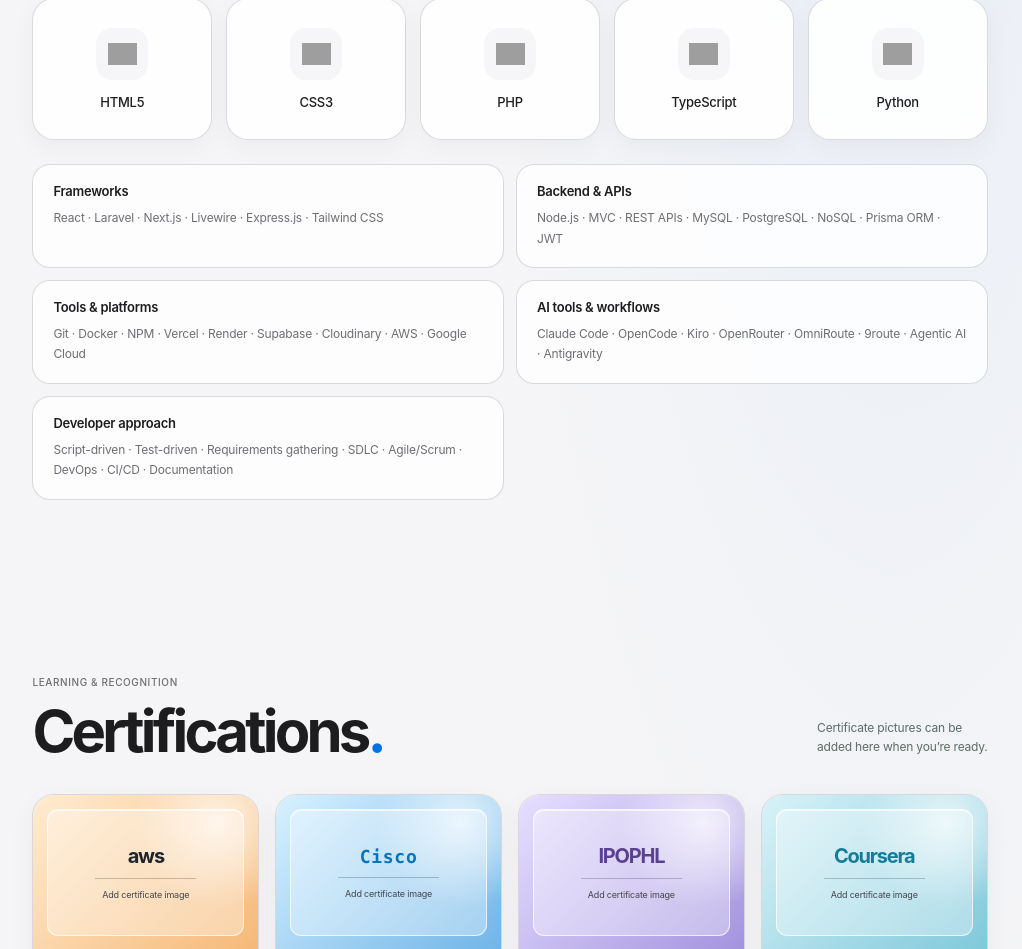
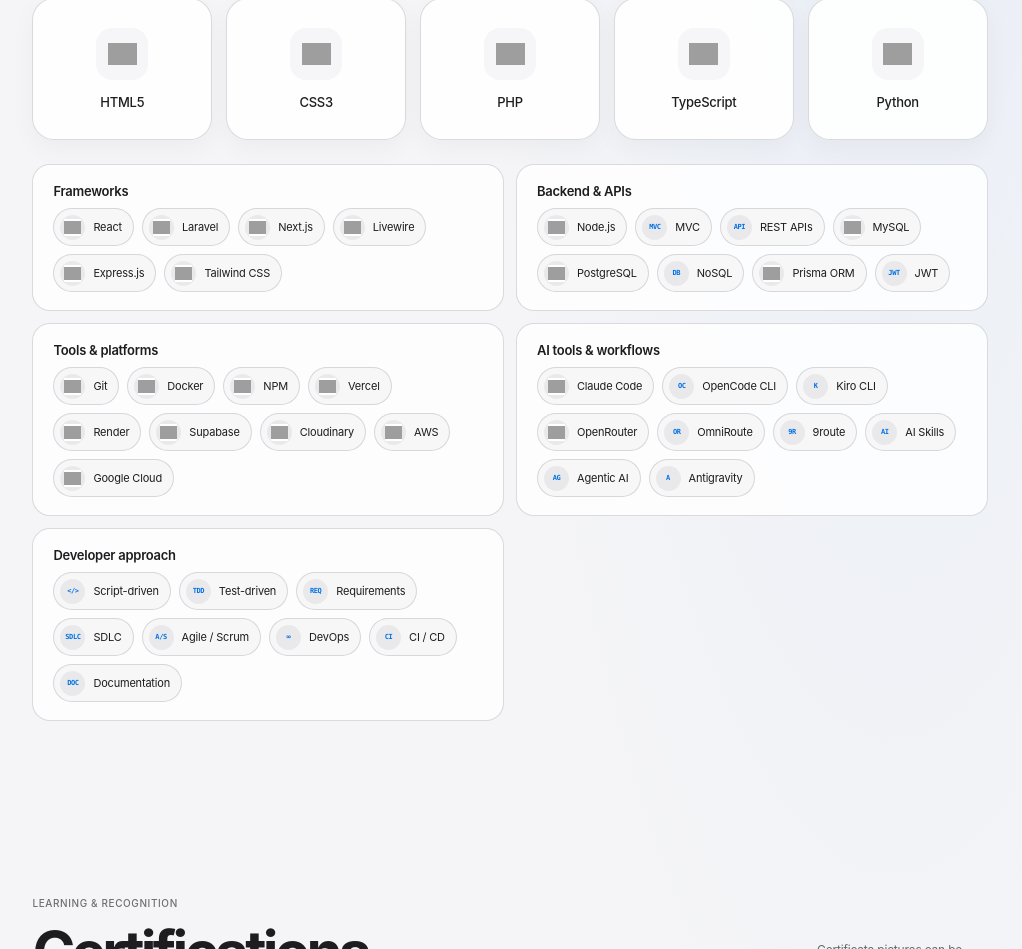
Before and after one commit to Tristan-CTU/Portfolio_Obeso, a React (Vite) app: page / in a window 1280 px wide. Shown: the part 1253-2202 px from the top of the page, without its empty margins (130-1152 px from the left). Built offline with nearby package versions, Linux system fonts and the light colour scheme; grey boxes are pictures that could not be loaded.

Commit message:
Add logo marks throughout technical skills

```diff
--- a/src/main.jsx
+++ b/src/main.jsx
@@ -17,11 +17,21 @@ const languages = [
 ];
 
 const skillGroups = [
-  { title: 'Frameworks', items: 'React · Laravel · Next.js · Livewire · Express.js · Tailwind CSS' },
-  { title: 'Backend & APIs', items: 'Node.js · MVC · REST APIs · MySQL · PostgreSQL · NoSQL · Prisma ORM · JWT' },
-  { title: 'Tools & platforms', items: 'Git · Docker · NPM · Vercel · Render · Supabase · Cloudinary · AWS · Google Cloud' },
-  { title: 'AI tools & workflows', items: 'Claude Code · OpenCode · Kiro · OpenRouter · OmniRoute · 9route · Agentic AI · Antigravity' },
-  { title: 'Developer approach', items: 'Script-driven · Test-driven · Requirements gathering · SDLC · Agile/Scrum · DevOps · CI/CD · Documentation' },
+  { title: 'Frameworks', items: [
+    { name: 'React', icon: 'react', color: '61DAFB', mark: 'R' }, { name: 'Laravel', icon: 'laravel', color: 'FF2D20', mark: 'L' }, { name: 'Next.js', icon: 'nextdotjs', color: '111111', mark: 'N' }, { name: 'Livewire', icon: 'livewire', color: '4E56A6', mark: 'LW' }, { name: 'Express.js', icon: 'express', color: '555555', mark: 'EX' }, { name: 'Tailwind CSS', icon: 'tailwindcss', color: '06B6D4', mark: 'TW' },
+  ] },
+  { title: 'Backend & APIs', items: [
+    { name: 'Node.js', icon: 'nodedotjs', color: '5FA04E', mark: 'N' }, { name: 'MVC', mark: 'MVC' }, { name: 'REST APIs', mark: 'API' }, { name: 'MySQL', icon: 'mysql', color: '4479A1', mark: 'SQL' }, { name: 'PostgreSQL', icon: 'postgresql', color: '4169E1', mark: 'PG' }, { name: 'NoSQL', mark: 'DB' }, { name: 'Prisma ORM', icon: 'prisma', color: '2D3748', mark: 'P' }, { name: 'JWT', mark: 'JWT' },
+  ] },
+  { title: 'Tools & platforms', items: [
+    { name: 'Git', icon: 'git', color: 'F05032', mark: 'G' }, { name: 'Docker', icon: 'docker', color: '2496ED', mark: 'D' }, { name: 'NPM', icon: 'npm', color: 'CB3837', mark: 'npm' }, { name: 'Vercel', icon: 'vercel', color: '111111', mark: 'V' }, { name: 'Render', icon: 'render', color: '46E3B7', mark: 'R' }, { name: 'Supabase', icon: 'supabase', color: '3FCF8E', mark: 'S' }, { name: 'Cloudinary', icon: 'cloudinary', color: '3448C5', mark: 'C' }, { name: 'AWS', icon: 'amazonaws', color: 'FF9900', mark: 'AWS' }, { name: 'Google Cloud', icon: 'googlecloud', color: '4285F4', mark: 'GCP' },
+  ] },
+  { title: 'AI tools & workflows', items: [
+    { name: 'Claude Code', icon: 'anthropic', color: '191919', mark: 'C' }, { name: 'OpenCode CLI', mark: 'OC' }, { name: 'Kiro CLI', mark: 'K' }, { name: 'OpenRouter', icon: 'openrouter', color: '6467F2', mark: 'OR' }, { name: 'OmniRoute', mark: 'OR' }, { name: '9route', mark: '9R' }, { name: 'AI Skills', mark: 'AI' }, { name: 'Agentic AI', mark: 'AG' }, { name: 'Antigravity', mark: 'A' },
+  ] },
+  { title: 'Developer approach', items: [
+    { name: 'Script-driven', mark: '</>' }, { name: 'Test-driven', mark: 'TDD' }, { name: 'Requirements', mark: 'REQ' }, { name: 'SDLC', mark: 'SDLC' }, { name: 'Agile / Scrum', mark: 'A/S' }, { name: 'DevOps', mark: '∞' }, { name: 'CI / CD', mark: 'CI' }, { name: 'Documentation', mark: 'DOC' },
+  ] },
 ];
 
 const certifications = [
@@ -151,7 +161,7 @@ function App() {
         <div className="language-grid" aria-label="Programming languages">
           {languages.map((language) => <article className="language-card" key={language.name}><div className="language-logo"><img src={`https://cdn.simpleicons.org/${language.icon}/${language.color}`} alt={`${language.name} logo`} loading="lazy"/></div><h3>{language.name}</h3></article>)}
         </div>
-        <div className="skill-groups">{skillGroups.map((group) => <article className="skill-group" key={group.title}><h3>{group.title}</h3><p>{group.items}</p></article>)}</div>
+        <div className="skill-groups">{skillGroups.map((group) => <article className="skill-group" key={group.title}><h3>{group.title}</h3><div className="skill-pills">{group.items.map((item) => <span className="skill-pill" key={item.name}><span className="skill-icon" aria-hidden="true"><span className="skill-icon-fallback">{item.mark}</span>{item.icon && <img className="skill-icon-image" src={`https://cdn.simpleicons.org/${item.icon}/${item.color}`} alt="" loading="lazy" onError={(event) => { event.currentTarget.style.display = 'none'; }}/>}</span><span>{item.name}</span></span>)}</div></article>)}</div>
       </section>
 
       <section className="cert-section section-wrap" id="certifications">
```
Also changed, not shown: site.css.
